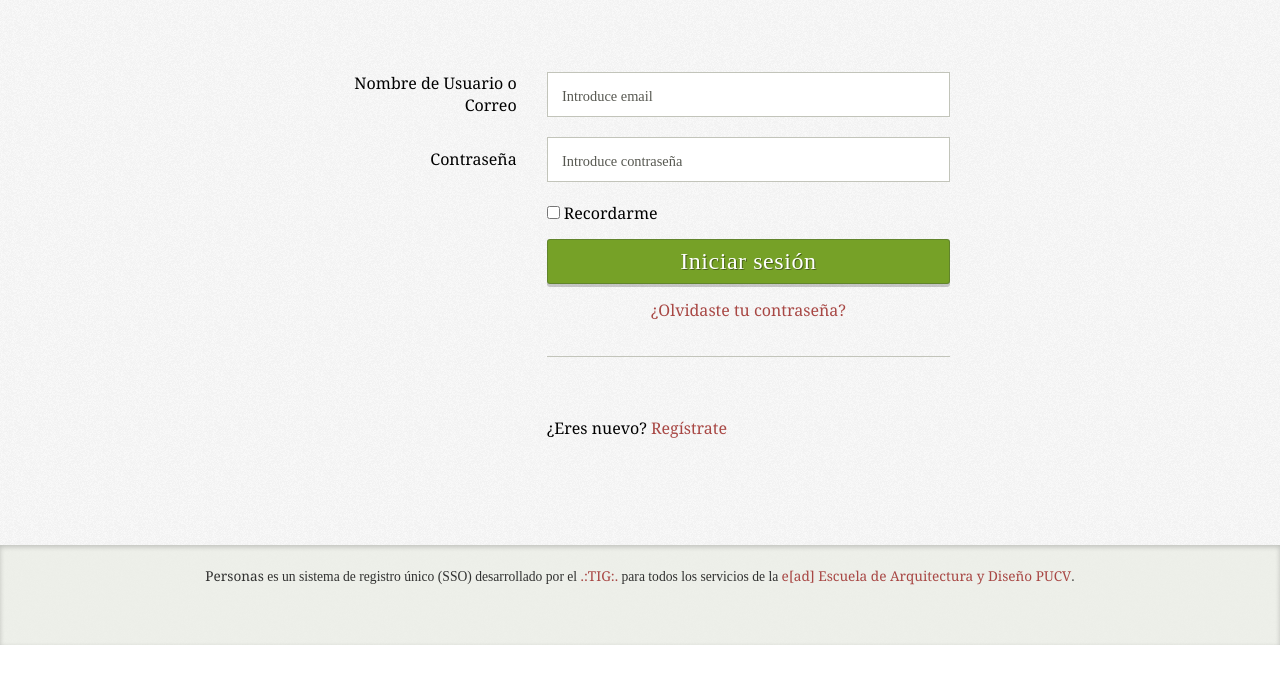
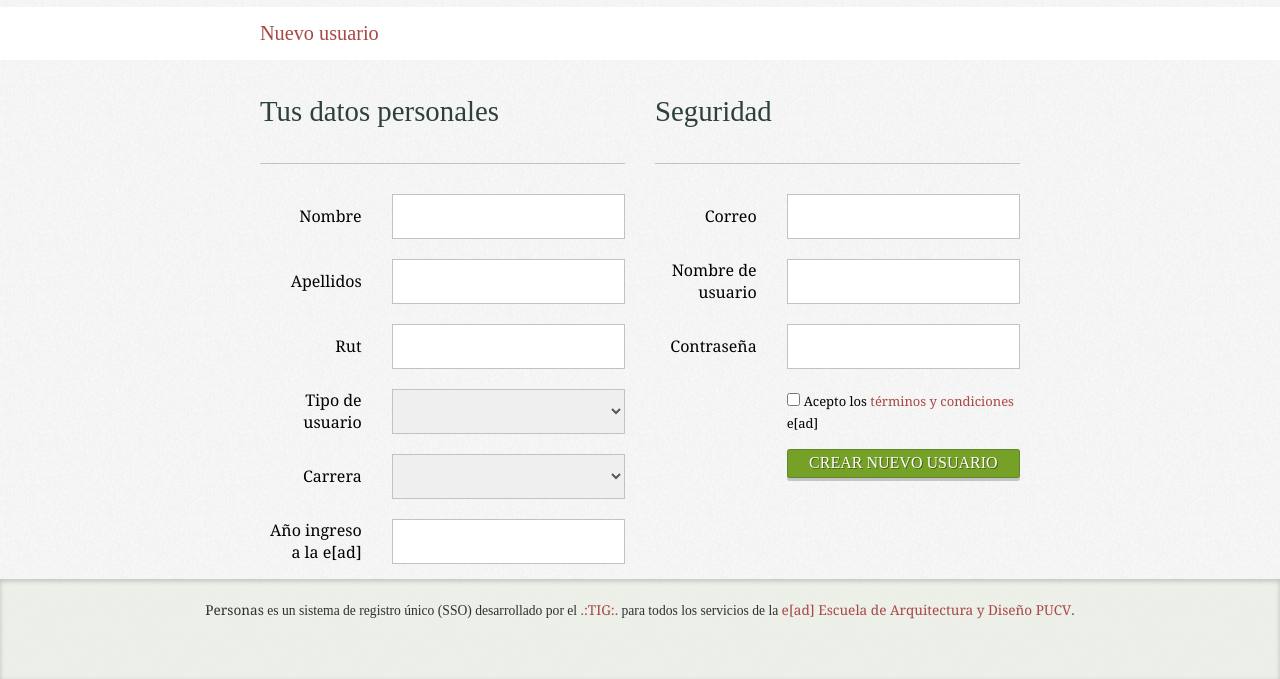
Before and after one commit to eadpucv/old-personas-pyxis, a website: page html/registro.html in a window 1280 px wide. Shown: the part 155-834 px from the top of the page. Before the commit the page ends 800 px from the top, so only its background shows below. Drawn offline with Linux system fonts and the light colour scheme; a web font is replaced by a local one.

Commit message:
plantilla registrarse como nuevo usuario

```diff
--- a/assets/less/pagina.less
+++ b/assets/less/pagina.less
@@ -29,12 +29,13 @@ footer {
 .modulo-login {
 
 	// border:1px solid blue;
-	margin: 80px auto;
+	margin: 60px auto 60px auto;
+	padding-bottom: 40px;
 	width: 100%;
 
 	.contenedor-modulo {
 		margin: auto;
-		max-width: 620px;
+		max-width: 760px;
 		padding: 15px 0;
 	}
 	hr {
@@ -46,7 +47,7 @@ footer {
 		// border:1px solid blue;
 		display: inline-block;
 		width: 100%;
-		margin-bottom: 40px;
+		margin-bottom: 10px;
 	}
 	.modulo-cuerpo {
 		label {
@@ -54,10 +55,20 @@ footer {
 			display: inline-block;
 			margin-right: 0;
 		}
-		.control {
+		.checkbox label {
+			text-align: left;
+			span {
+				font-size: 13px;
+				display: inline;
+			}
+		}
+		.control, select {
 			height: 45px;
 			margin-bottom: 0;
 			font-size: 20px;
+		}
+		select {
+			font-size: 17px;
 		}
 		.fila {
 			margin-bottom: 20px;
@@ -78,7 +89,7 @@ footer {
 	width: 100%;
 }
 
-input {
+input, select {
 	&:focus {
 		box-shadow: 0 2px 0 @gris-auxiliar inset !important;
 		background-color: rgba(255, 255, 255, 0.8) !important;
--- a/html/registro.html
+++ b/html/registro.html
@@ -2,7 +2,7 @@
 <html lang="es">
 <head>
 	<meta charset="UTF-8">
-	<title>Personas e[ad] - Ingresar</title>
+	<title>Personas e[ad] - Registrar nuevo usuario</title>
 	<link rel="stylesheet" type="text/css" href="../assets/css/personas.css">
 </head>
 <body>
@@ -14,10 +14,126 @@
 		</div>
 		</div>
 		<div class="modulo-cuerpo">
+			<div class="fondo-blanco margen-inf-sm">
 				<div class="contenedor-modulo">
+					<h5 class="rojo sin-margen">Nuevo usuario</h5>
+				</div>
+			</div>
+			<div class="contenedor-modulo">
+				<div class="fila">
+					<div class="col-md-6">
+						<h3 class="fino sans pizarra">Tus datos personales</h3>
+						<hr>
+						<div class="fila flexbox">
+							<div class="col-md-4 container-flex">
+								<label class="flex-centrar" for="name">Nombre</label>
+							</div>
+							<div class="col-md-8 container-flex">
+								<input type="text" class="control" id="name" />
+							</div>
+						</div>
+						<div class="fila flexbox">
+							<div class="col-md-4 container-flex">
+								<label class="derecha flex-centrar" for="lastname">Apellidos</label>
+							</div>
+							<div class="col-md-8 container-flex">
+								<input type="text" class="control" id="lastname" />
+							</div>
+						</div>
+						<div class="fila flexbox">
+							<div class="col-md-4 container-flex">
+								<label class="derecha flex-centrar" for="rut">Rut</label>
+							</div>
+							<div class="col-md-8 container-flex">
+								<input type="number" class="control" id="rut" />
+							</div>
+						</div>
+						<div class="fila flexbox">
+							<div class="col-md-4 container-flex">
+								<label class="derecha flex-centrar" for="usertype">Tipo de usuario</label>
+							</div>
+							<div class="col-md-8 container-flex">
+								<select name="usertype">
+									<option></option>
+							    	<option>Alumno(a)</option>
+							    	<option>Profesor(a)</option>
+							    	<option>Ex-alumno(a)</option>
+							    	<option>Amigo(a)</option>
+							    	<option>Otro(a)</option>
+							    </select>
+							</div>
+						</div>
+						<div class="fila flexbox">
+							<div class="col-md-4 container-flex">
+								<label class="derecha flex-centrar" for="course">Carrera</label>
+							</div>
+							<div class="col-md-8 container-flex">
+								<select name="course">
+									<option></option>
+							    	<option>Arquitectura</option>
+							    	<option>Diseño Gráfico</option>
+							    	<option>Diseño Industrial</option>
+							    	<option>Náutico y Marítimo</option>
+							    	<option>Ciudad y Territorio</option>
+							    	<option>Formación y Oficio</option>
+							    	<option>Interacción y Servicios</option>
+							    	<option>Doctorado en A&D</option>
+							    </select>
+							</div>
+						</div>
+						<div class="fila flexbox">
+							<div class="col-md-4 container-flex">
+								<label class="derecha flex-centrar" for="year">Año ingreso a la e[ad]</label>
+							</div>
+							<div class="col-md-8 container-flex">
+								<input type="text" class="control" id="year" />
+							</div>
+						</div>
+					</div>
+					<div class="col-md-6">
+						<h3 class="fino sans pizarra">Seguridad</h3>
+						<hr>
+						<div class="fila flexbox">
+							<div class="col-md-4 container-flex">
+								<label class="flex-centrar" for="email">Correo</label>
+							</div>
+							<div class="col-md-8 container-flex">
+								<input type="email" class="control" id="email" />
+							</div>
+						</div>
+						<div class="fila flexbox">
+							<div class="col-md-4 container-flex">
+								<label class="flex-centrar" for="username">Nombre de usuario</label>
+							</div>
+							<div class="col-md-8 container-flex">
+								<input type="text" class="control" id="username" />
+							</div>
+						</div>
+						<div class="fila flexbox">
+							<div class="col-md-4 container-flex">
+								<label class="flex-centrar" for="password">Contraseña</label>
+							</div>
+							<div class="col-md-8 container-flex">
+								<input type="password" class="control" id="password" />
+							</div>
+						</div>
+						<div class="fila">
+							<div class="col-md-8 col-md-offset-4">
+								<div class="checkbox">
+									<label>
+										<input type="checkbox"> <span class="xs">Acepto los <a href="http://personas.ead.pucv.cl/others/terminos">términos y condiciones</a> e[ad]</span>
+									</label>
+								</div>
+							</div>
+							<div class="col-md-8 col-md-offset-4">
+								<button type="button" class="btn btn-accion btn-md btn-bloque">Crear nuevo usuario</button>
+							</div>
+						</div>
+					</div>
+				</div>
 
 
-			<div class="grupo-formulario ">
+				<!-- <div class="grupo-formulario ">
 					<div class="fila flexbox">
 						<div class="col-md-4 container-flex">
 							<label class="derecha flex-centrar" for="email">Nombre de Usuario o Correo</label>
@@ -48,9 +164,10 @@
 							<hr>
 						</div>
 					</div>
-			</div></div>
+				</div> -->
 			</div>
-		<div class="modulo-pie">
+		</div>
+		<!-- <div class="modulo-pie">
 			<div class="contenedor-modulo">
 				<div class="fila">
 				<div class="col-md-8 col-md-offset-4">
@@ -58,7 +175,7 @@
 				</div>
 			</div>
 			</div>
-		</div>
+		</div> -->
 	</section>
 	<footer>
 		<p class="centrado xs"><b>Personas</b> es un sistema de registro único (SSO) desarrollado por el <a href="#">.:TIG:.</a> para todos los servicios de la <a href="#">e[ad] Escuela de Arquitectura y Diseño PUCV</a>. </p>
```
Also changed, not shown: html/ingresar.html (+2 -3 lines), html/recuperar.html (+2 -2 lines), assets/css/personas.css, 1 other file. Lines whose indentation alone changed are shown as unchanged.
